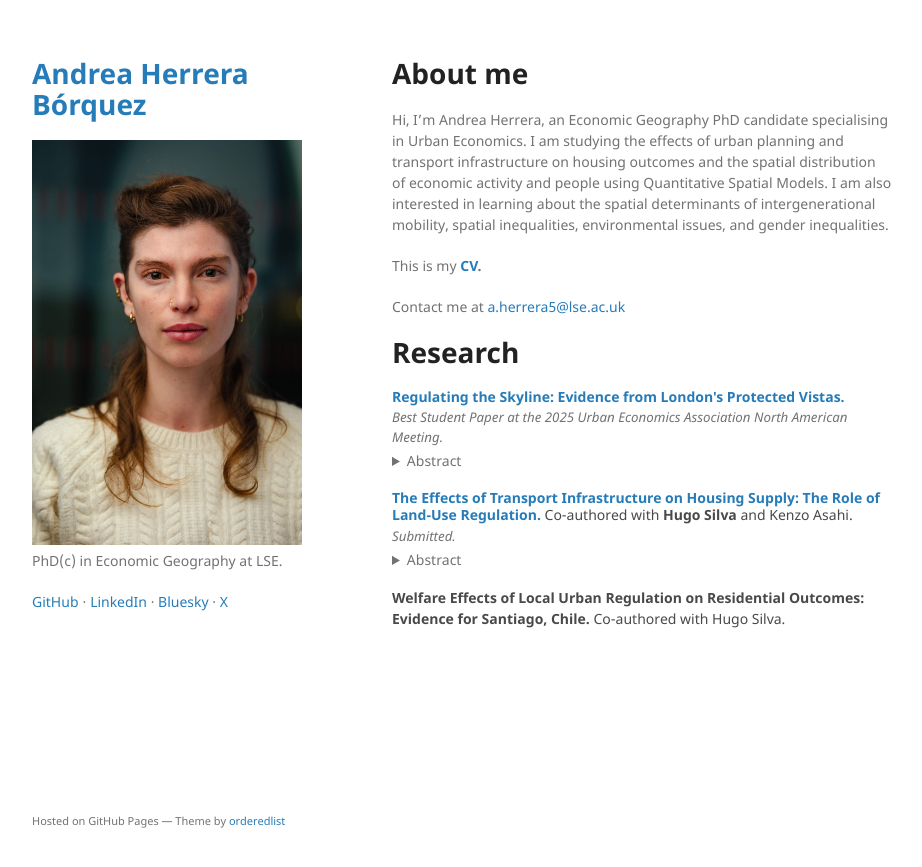
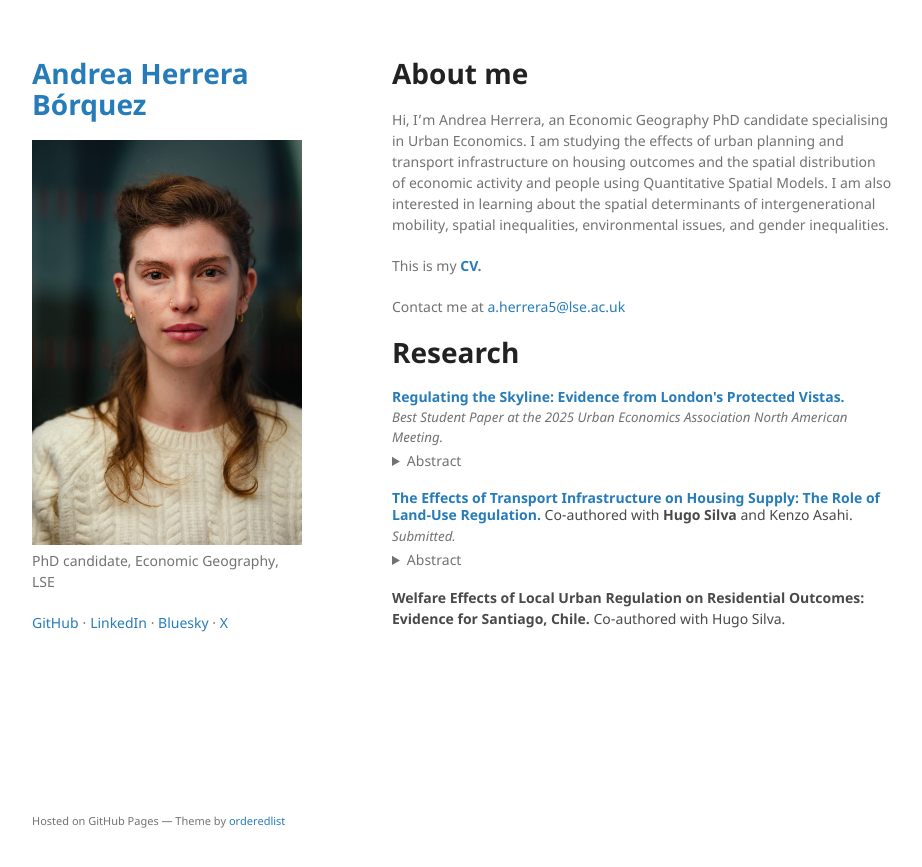
Before and after one commit to aaherrerab/aaherrerab.github.io, a Jekyll site: the page built from index.md, in a window 1280 px wide. Shown: the top 867 px of the page, without its empty margins (178-1100 px from the left). Built offline with Jekyll 4.4.1, drawn with Linux system fonts in a browser that asks for light colours; our own code applies the rules of GitHub Pages for plain Markdown files.

Commit message:
Update _config.yml

```diff
--- a/_config.yml
+++ b/_config.yml
@@ -1,6 +1,6 @@
 title: Andrea Herrera Bórquez
 logo: /assets/img/LSE Geography Headshots 2023-211.jpg
-description: PhD(c) in Economic Geography at LSE.
+description: PhD candidate, Economic Geography, LSE
 show_downloads: false
 google_analytics:
 theme: jekyll-theme-minimal
```
